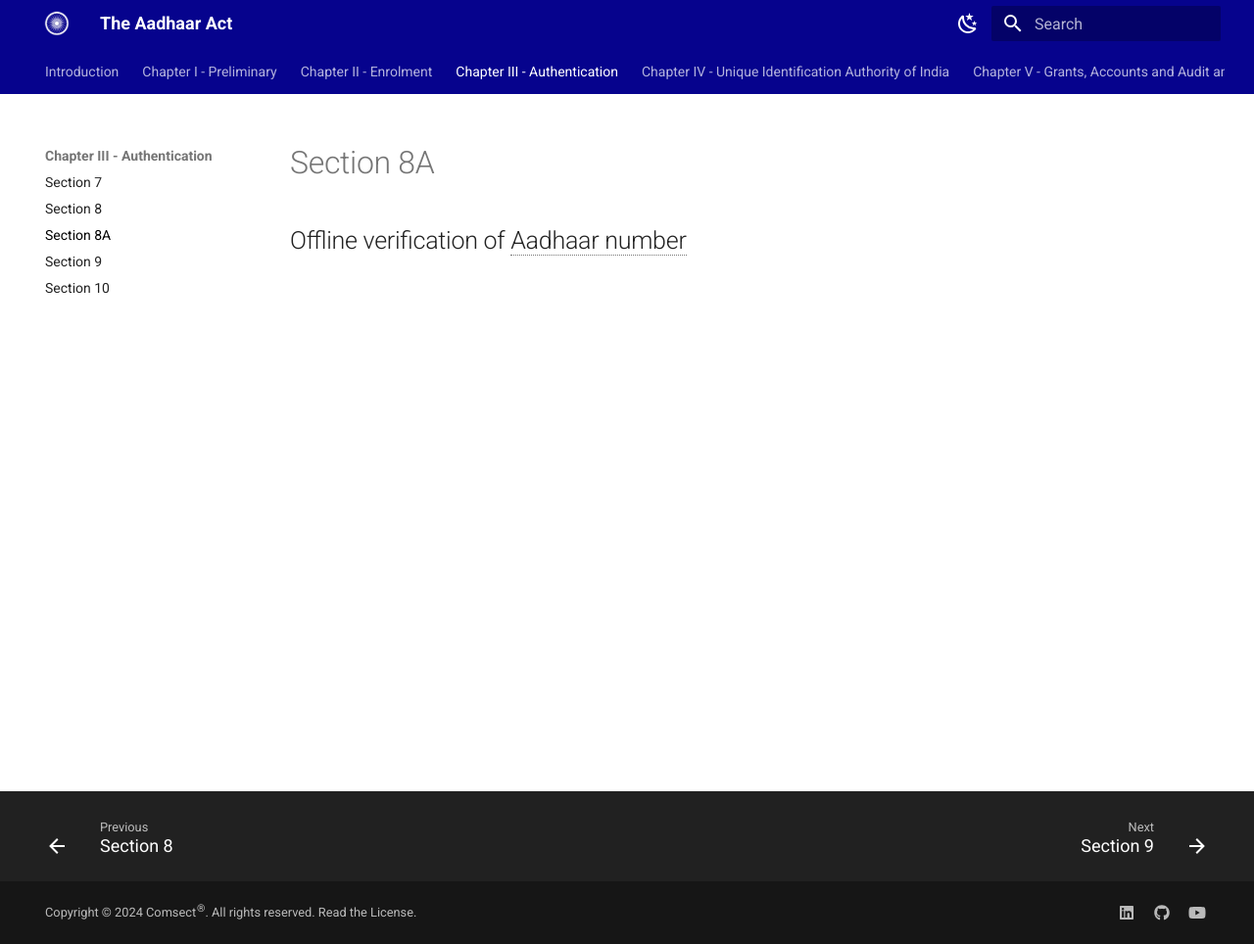
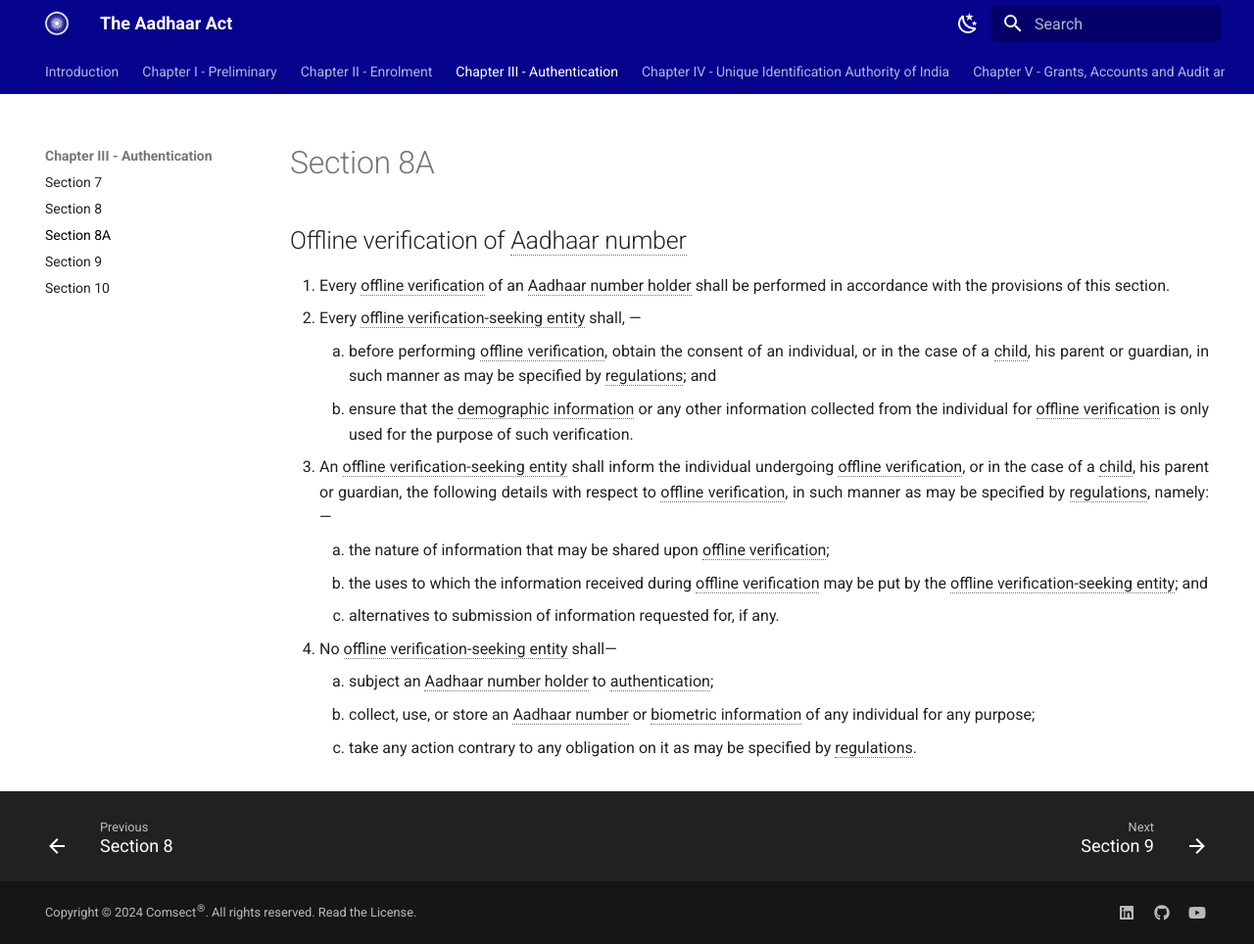
Before and after one commit to comsect/aadhaar-act, an MkDocs documentation site: the page built from docs/en/8A.md, in a window 1280 px wide and 964 px high. Shown: the whole window at 98% size. Built offline with MkDocs 1.6.1 and Material for MkDocs 9.7.7, drawn with Linux system fonts in a browser that asks for light colours.

Commit message:
add section-eight-a

```diff
--- a/docs/en/8A.md
+++ b/docs/en/8A.md
@@ -5,3 +5,16 @@ description: Offline verification of Aadhaar number
 ---
 
 ## Offline verification of Aadhaar number
+
+1. Every offline verification of an Aadhaar number holder shall be performed in accordance with the provisions of this section.
+2. Every offline verification-seeking entity shall, —
+    1. before performing offline verification, obtain the consent of an individual, or in the case of a child, his parent or guardian, in such manner as may be specified by regulations; and
+    2. ensure that the demographic information or any other information collected from the individual for offline verification is only used for the purpose of such verification.
+3. An offline verification-seeking entity shall inform the individual undergoing offline verification, or in the case of a child, his parent or guardian, the following details with respect to offline verification, in such manner as may be specified by regulations, namely:—
+    1. the nature of information that may be shared upon offline verification;
+    2. the uses to which the information received during offline verification may be put by the offline verification-seeking entity; and
+    3. alternatives to submission of information requested for, if any.
+4. No offline verification-seeking entity shall—
+    1. subject an Aadhaar number holder to authentication;
+    2. collect, use, or store an Aadhaar number or biometric information of any individual for any purpose;
+    3. take any action contrary to any obligation on it as may be specified by regulations.
```
